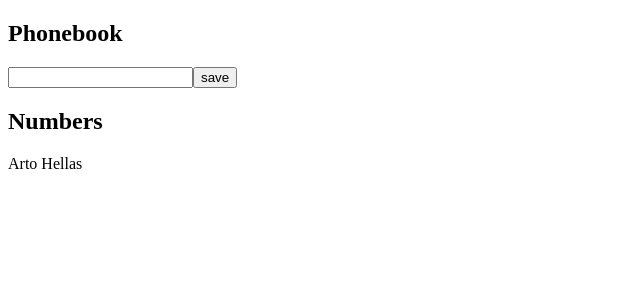
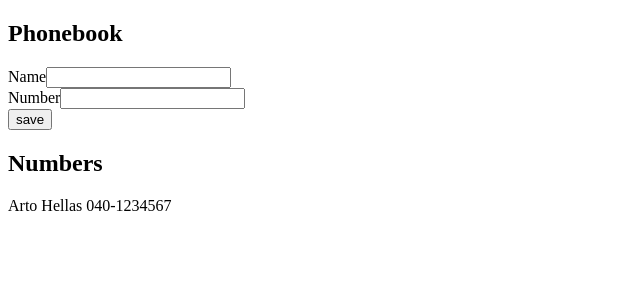
Before and after one commit to Lukasedv/fullstackopen, a React (Create React App) app in the folder part2/phonebook/: page / in a window 1280 px wide. Shown: the top 300 px of the page, without its empty margins (0-640 px from the left). Built offline with nearby package versions, Linux system fonts and the light colour scheme.

Commit message:
part 2.8 done

```diff
--- a/part2/phonebook/src/App.js
+++ b/part2/phonebook/src/App.js
@@ -2,9 +2,13 @@
 
 const App = () => {
   const [ persons, setPersons ] = useState([
-    { name: 'Arto Hellas' }
+    {
+      name: 'Arto Hellas',
+      number: '040-1234567'
+   }
   ])
   const [ newName, setNewName ] = useState('')
+  const [ newNumber, setNewNumber ] = useState('')
 
   const userExists = (name) => {
     return persons.some(function(el) {
@@ -12,10 +16,11 @@
     });
   }
 
-  const addName = (event) => {
+  const addPerson = (event) => {
     event.preventDefault()
     const nameObject = {
       name: newName,
+      number: newNumber
     }
     console.log(newName);
     if(userExists(newName)) {
@@ -23,18 +28,22 @@
     } else {
       setPersons(persons.concat(nameObject))
       setNewName('')
+      setNewNumber('')
     }
   }
 
   const handleNameChange = (event) => {
-    console.log(event.target.value)
     setNewName(event.target.value)
   }
 
-  const Person = ({ name }) => {
+  const handleNumberChange = (event) => {
+    setNewNumber(event.target.value)
+  }
+
+  const Person = ({ name, number }) => {
     return(
       <div>
-        {name}
+        {name} {number}
       </div>
     )
   }
@@ -42,16 +51,26 @@
   return (
     <div>
       <h2>Phonebook</h2>
-      <form onSubmit={addName}>
+      <form onSubmit={addPerson}>
+      <div>
+        Name
         <input
           value={newName}
           onChange={handleNameChange}
         />
+        </div>
+        <div>
+        Number
+        <input
+          value={newNumber}
+          onChange={handleNumberChange}
+        />
+        </div>
         <button type="submit">save</button>
       </form>
       <h2>Numbers</h2>
       {persons.map(person =>
-        <Person key={person.name} name={person.name} />
+        <Person key={person.name} name={person.name} number={person.number} />
         )}
     </div>
   )
```
